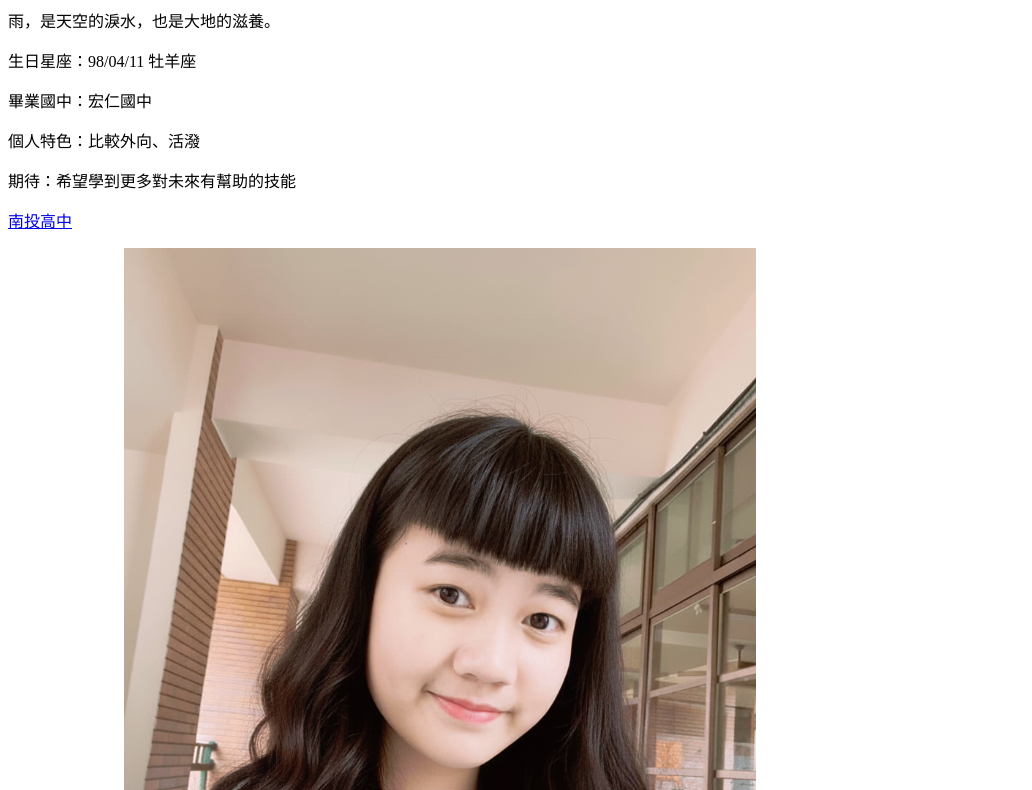
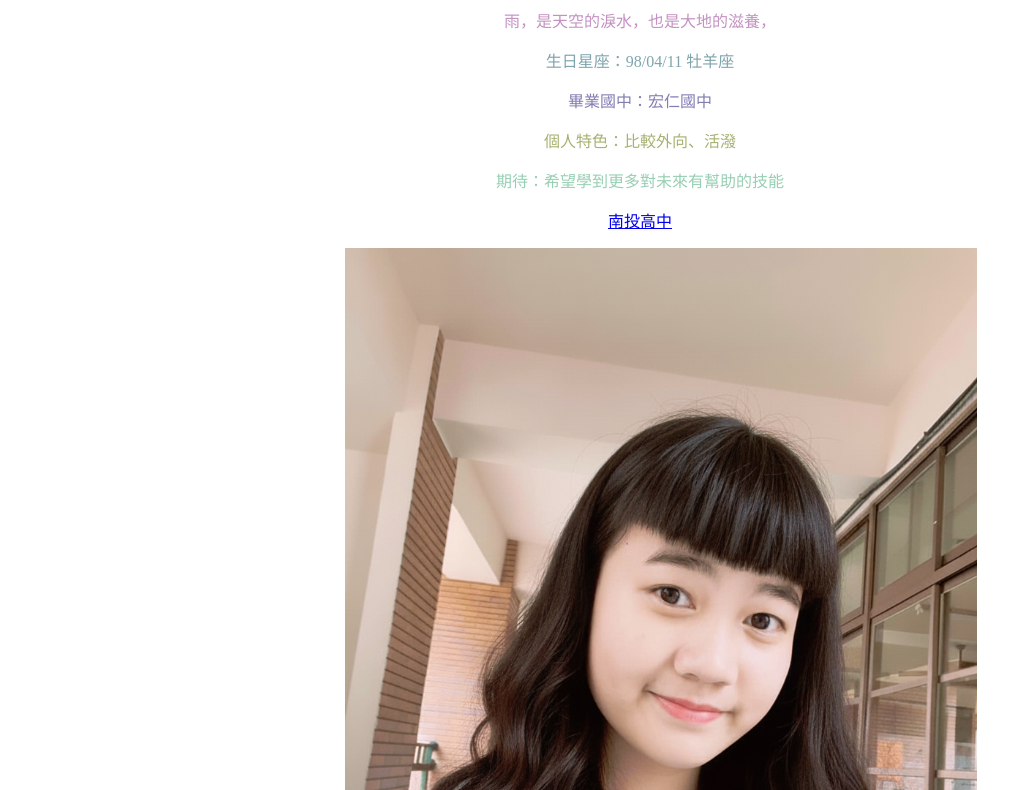
Before and after one commit to s311027-eng/27, a plain HTML site: page index.html in a window 1280 px wide. Shown: the part 81-871 px from the top of the page, without its empty margins (0-1032 px from the left). Drawn offline with Linux system fonts and the light colour scheme.

Commit message:
Add files via upload

```diff
--- a/index.html
+++ b/index.html
@@ -5,15 +5,17 @@
     <meta name="viewport" content="width=device-width, initial-scale=1.0">
     <title>劉予喬的網頁</title>
 </head>
-<body>
+<body align="center">
     <h1 style="color:pink;">下予的奇妙世界</h1>
-    <p>雨，是天空的淚水，也是大地的滋養。</p>
-    <P>生日星座：98/04/11  牡羊座</p>
-    <P>畢業國中：宏仁國中</p>
-    <P>個人特色：比較外向、活潑</p>
-    <P>期待：希望學到更多對未來有幫助的技能</p>
+    <p style="color:rgb(196, 145, 194);">雨，是天空的淚水，也是大地的滋養，</p>
+    <P style="color:rgb(127, 164, 173);">生日星座：98/04/11  牡羊座</p>
+    <P style="color:rgb(130, 126, 179);">畢業國中：宏仁國中</p>
+    <P style="color:rgb(167, 177, 113);">個人特色：比較外向、活潑</p>
+    <P style="color:rgb(151, 207, 179);">期待：希望學到更多對未來有幫助的技能</p>
     <p><a href="https://www.ntsh.ntct.edu.tw">南投高中</a></p>
     <a href="test.html">下予的奇妙世界</a>
     <img style="width:50%"src="1..png" alt="AI圖片">
+    <button onclick="alert('平安健康');">我是按鈕</button>
+
 </body>
 </html>
```
Also changed, not shown: test.html (added, +9 -0 lines).
